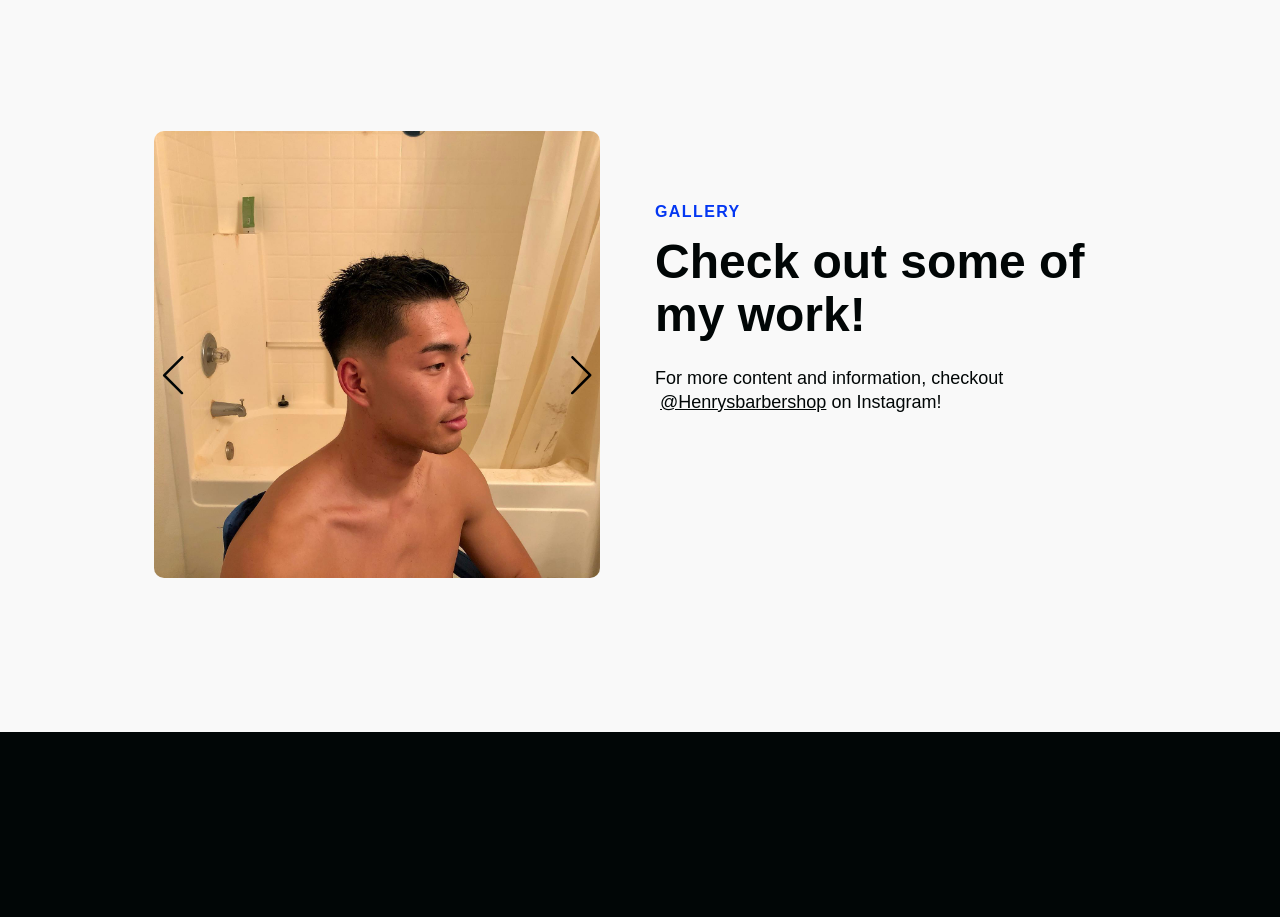
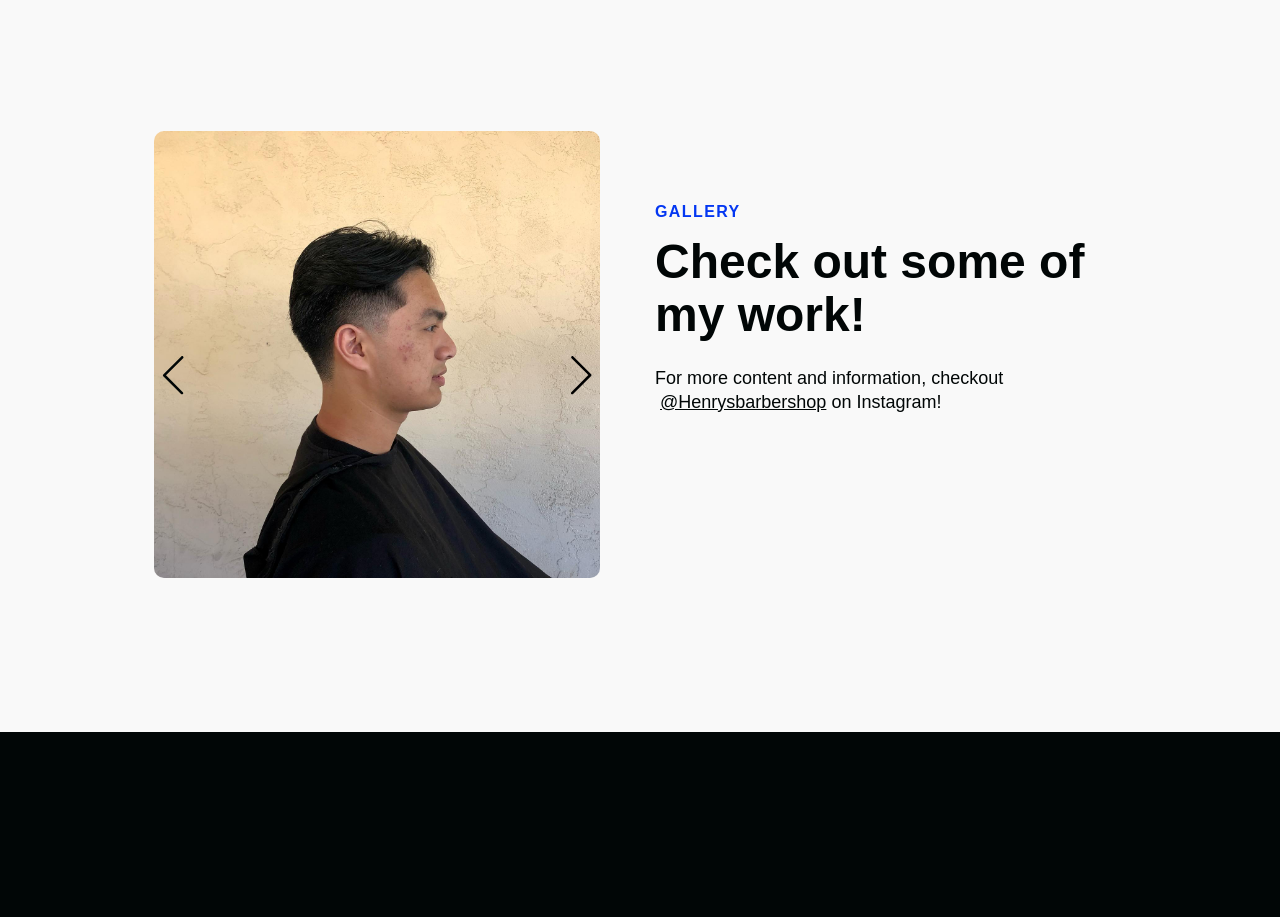
Before and after one commit to henrigy/Henry-s-Barbershop, a React (Create React App) app in the folder front-end/: page / in a window 1280 px wide. Shown: the part 1540-2457 px from the top of the page. Built offline with nearby package versions, Linux system fonts and the light colour scheme; a web font is replaced by a local one.

Commit message:
automatic switching in carousel

```diff
--- a/front-end/src/components/Carousel/Carousel.jsx
+++ b/front-end/src/components/Carousel/Carousel.jsx
@@ -1,4 +1,4 @@
-import React, { useState } from "react";
+import React, { useState, useEffect } from "react";
 import { CarouselData } from "./CarouselData";
 import { SlArrowRight, SlArrowLeft } from "react-icons/sl";
 
@@ -13,6 +13,16 @@ const CarouselSlider = ({ slides }) => {
   const prevSlide = () => {
     setCurrent(current === 0 ? length - 1 : current - 1);
   };
+
+  useEffect(() => {
+    // Set up the interval function to update the current slide every 5 seconds
+    const interval = setInterval(() => {
+      setCurrent((current + 1) % length);
+    }, 5000);
+
+    // Clear the interval when the component unmounts to prevent memory leaks
+    return () => clearInterval(interval);
+  }, [current, length]);
 
   if (!Array.isArray(slides) || slides.length <= 0) {
     return null;
--- a/front-end/src/components/Carousel/CarouselData.jsx
+++ b/front-end/src/components/Carousel/CarouselData.jsx
@@ -6,7 +6,6 @@ import Trevor from "../../images/Trevor.jpeg";
 import Xander from "../../images/Xander.jpeg";
 import Julio from "../../images/Julio.jpeg";
 import Robert from "../../images/Robert.jpeg";
-import Devlin from "../../images/Devlin.jpeg";
 
 export const CarouselData = [
   {
@@ -28,9 +27,6 @@ export const CarouselData = [
     image: Robert,
   },
   {
-    image: Devlin,
-  },
-  {
     image: Xander,
   },
   {
```
Also changed, not shown: front-end/src/components/Carousel/Carousel.css (line endings or trailing spaces), front-end/src/images/Devlin.jpeg (deleted).
